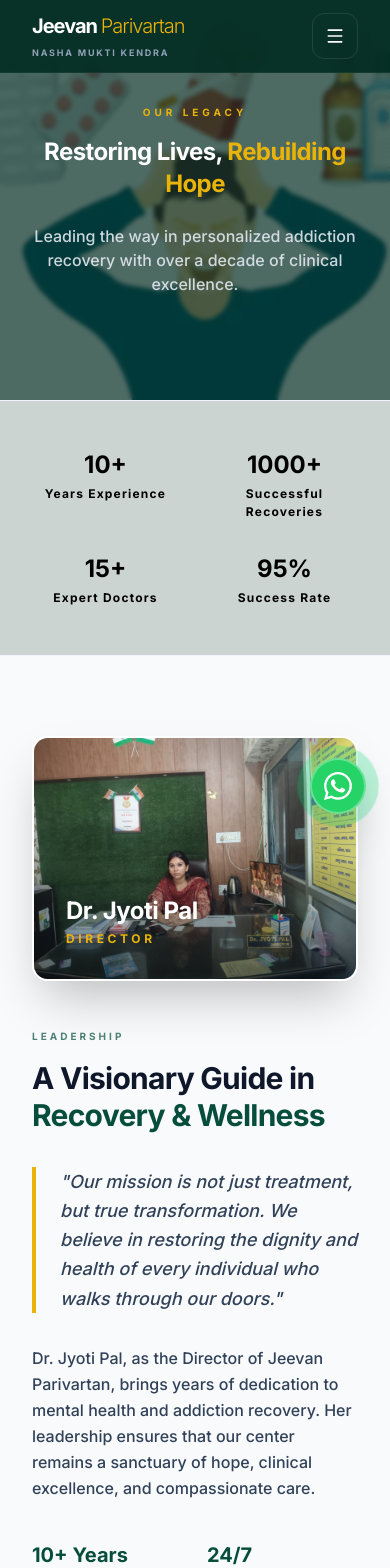
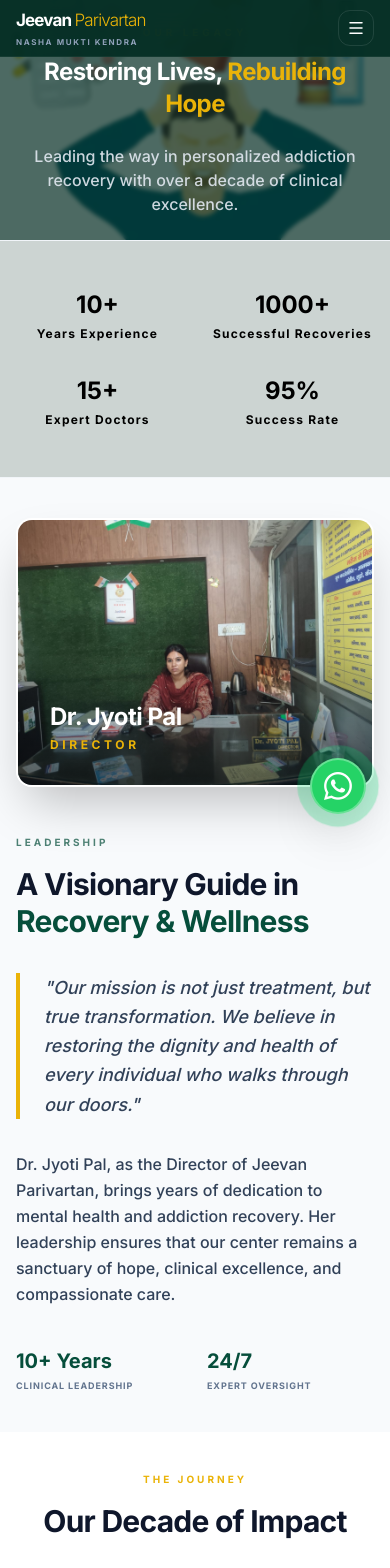
Before and after one commit to digitalsolution360web/Parivartan, a Next.js app: page /about in a window 390 px wide. Shown: the top 1568 px of the page. Built offline with nearby package versions, Linux system fonts and the light colour scheme.

Commit message:
new updated

```diff
--- a/app/about/page.tsx
+++ b/app/about/page.tsx
@@ -61,7 +61,7 @@ export default function AboutPage() {
   return (
     <div className="bg-white overflow-x-hidden">
       {/* Hero Banner - Slide Down */}
-      <section className="relative h-[45vh] min-h-[400px] flex items-center justify-center overflow-hidden">
+      <section className="relative h-[25vh] md:h-[45vh] min-h-[240px] md:min-h-[400px] flex items-center justify-center overflow-hidden">
         <Image src="/29.webp" alt="About Us" fill className="object-cover" priority />
         <div className="absolute inset-0 bg-brand-accent/70 backdrop-blur-[2px]" />
 
--- a/app/components/Footer.tsx
+++ b/app/components/Footer.tsx
@@ -93,7 +93,7 @@ const Footer = () => {
             <div className="bg-gradient-to-br from-brand-primary to-[#042f2e] p-5 rounded-[1rem] text-white shadow-2xl relative overflow-hidden group border border-white/10">
               <div className="relative z-10">
                 <p className="text-[10px] font-bold tracking-[0.3em] mb-4 opacity-70 uppercase">24/7 Helpline</p>
-                <a href="tel:08423667868" className="text-xl font-bold block mb-6 hover:text-brand-secondary transition-colors tracking-tighter">
+                <a href="tel:08423667868" className="text-xl font-bold block mb-6 hover:text-brand-secondary transition-colors tracking-tighter whitespace-nowrap">
                   084236 67868
                 </a>
                 <Link href="/contact" className="inline-flex items-center justify-center w-full gap-2 text-xs font-black uppercase tracking-widest bg-brand-secondary text-brand-primary border-b-4 border-amber-600 hover:translate-y-1 hover:border-b-0 py-4 rounded-2xl transition-all">
@@ -108,12 +108,12 @@ const Footer = () => {
         <div className="pt-12 border-t border-white/10 flex flex-col md:flex-row justify-between items-start md:items-center gap-6 text-xs font-bold tracking-widest">
           <p className="opacity-50">© 2026 Jeevan Parivartan.</p>
           <p className="flex items-center gap-2 opacity-80">
-            DESIGNED &amp; DEVELOPED BY&nbsp;
+            Designed &amp; Developed By&nbsp;
             <a
               href="https://www.digitalsolution360.in/"
               target="_blank"
               rel="noopener noreferrer"
-              className="text-brand-secondary hover:text-white transition-colors font-black uppercase tracking-widest"
+              className="text-brand-secondary hover:text-white transition-colors font-bold tracking-widest"
             >
               Digital Solution 360
             </a>
--- a/app/components/Navbar.tsx
+++ b/app/components/Navbar.tsx
@@ -36,21 +36,20 @@ const Navbar = () => {
 
   return (
     <nav
-      className={`fixed w-full z-50 transition-all duration-500 bg-brand-accent/90 backdrop-blur-xl border-b border-white/5 ${isScrolledState ? "py-3" : "py-5"
+      className={`fixed w-full z-50 transition-all duration-500 bg-brand-accent/90 backdrop-blur-xl border-b border-white/5 ${isScrolledState ? "py-2 md:py-3" : "py-3 md:py-5"
         }`}
     >
       <div className="max-width-container">
         <div className="flex justify-between items-center">
-          <Link href="/" className="flex flex-col group gap-0.5">
-            <span className={`text-xl md:text-2xl font-bold tracking-tighter transition-colors duration-500 ${isScrolledState ? "text-white" : "text-white"}`}>
+          <Link href="/" className="flex flex-col group gap-0">
+            <span className={`text-[17px] sm:text-xl md:text-2xl font-bold tracking-tighter transition-colors duration-500 ${isScrolledState ? "text-white" : "text-white"}`}>
               Jeevan <span className="text-brand-secondary font-light">Parivartan</span>
             </span>
             <div className={`h-0.5 w-0 group-hover:w-full transition-all duration-500 ${isScrolledState ? "bg-brand-secondary" : "bg-brand-secondary"}`} />
-            <span className={`text-[9px] md:text-xs font-bold tracking-[0.2em] uppercase transition-colors duration-500 ${isScrolledState ? "text-slate-400" : "text-white/80"}`}>
+            <span className={`text-[8px] sm:text-[9px] md:text-xs font-bold tracking-[0.2em] uppercase transition-colors duration-500 ${isScrolledState ? "text-slate-400" : "text-white/80"}`}>
               Nasha Mukti Kendra
             </span>
           </Link>
-
           {/* Desktop Links */}
           <div className="hidden lg:flex items-center space-x-10">
             {navLinks.map((link) => (
@@ -77,9 +76,9 @@ const Navbar = () => {
           <div className="lg:hidden flex items-center">
             <button
               onClick={() => setIsOpen(!isOpen)}
-              className={`p-3 rounded-xl border transition-all ${isScrolledState ? "text-white border-white/10" : "text-white border-white/20"}`}
+              className={`p-2 rounded-xl border transition-all ${isScrolledState ? "text-white border-white/10" : "text-white border-white/20"}`}
             >
-              {isOpen ? <X className="w-5 h-5" /> : <Menu className="w-5 h-5" />}
+              {isOpen ? <X className="w-4.5 h-4.5" /> : <Menu className="w-4.5 h-4.5" />}
             </button>
           </div>
         </div>
@@ -92,7 +91,7 @@ const Navbar = () => {
             initial={{ opacity: 0, scale: 0.95, y: -20 }}
             animate={{ opacity: 1, scale: 1, y: 0 }}
             exit={{ opacity: 0, scale: 0.95, y: -20 }}
-            className="lg:hidden fixed inset-x-4 top-20 z-[60] bg-brand-accent/95 backdrop-blur-3xl rounded-3xl shadow-3xl border border-white/10 overflow-hidden"
+            className="lg:hidden fixed inset-x-4 top-16 sm:top-20 z-[60] bg-brand-accent/95 backdrop-blur-3xl rounded-3xl shadow-3xl border border-white/10 overflow-hidden"
           >
             <div className="p-8 space-y-2">
               {navLinks.map((link) => (
--- a/app/contact/page.tsx
+++ b/app/contact/page.tsx
@@ -19,7 +19,7 @@ export default function ContactPage() {
   return (
     <div className="bg-white min-h-screen overflow-x-hidden">
       {/* Hero Banner - Slide Down */}
-      <section className="relative h-[45vh] min-h-[400px] flex items-center justify-center overflow-hidden">
+      <section className="relative h-[25vh] md:h-[45vh] min-h-[240px] md:min-h-[400px] flex items-center justify-center overflow-hidden">
         <Image src="/28.webp" alt="Contact Us" fill className="object-cover" priority />
         <div className="absolute inset-0 bg-brand-accent/90 backdrop-blur-[2px]" />
 
--- a/app/doctor/page.tsx
+++ b/app/doctor/page.tsx
@@ -43,7 +43,7 @@ export default function DoctorPage() {
   return (
     <div className="bg-white overflow-x-hidden">
       {/* Header Banner - Slide Down */}
-      <section className="relative h-[45vh] min-h-[400px] flex items-center justify-center overflow-hidden">
+      <section className="relative h-[25vh] md:h-[45vh] min-h-[240px] md:min-h-[400px] flex items-center justify-center overflow-hidden">
         <Image src="/30.webp" alt="Medical Team" fill className="object-cover" priority />
         <div className="absolute inset-0 bg-brand-accent/70 backdrop-blur-[2px]" />
 
--- a/app/gallery/page.tsx
+++ b/app/gallery/page.tsx
@@ -34,7 +34,7 @@ export default function GalleryPage() {
   return (
     <div className="bg-white min-h-screen overflow-x-hidden">
       {/* Hero - Slide Down */}
-      <section className="relative h-[45vh] min-h-[400px] flex items-center justify-center overflow-hidden">
+      <section className="relative h-[25vh] md:h-[45vh] min-h-[240px] md:min-h-[400px] flex items-center justify-center overflow-hidden">
         <Image src="/gallery_hero.webp" alt="Gallery" fill className="object-cover" priority />
         <div className="absolute inset-0 bg-brand-accent/90 backdrop-blur-[2px]" />
 
--- a/app/globals.css
+++ b/app/globals.css
@@ -118,7 +118,15 @@ body {
 
 @media (max-width: 768px) {
   .section-padding {
-    padding-top: 5rem;
-    padding-bottom: 5rem;
+    padding-top: 2.5rem;
+    padding-bottom: 2.5rem;
+  }
+  .section-margin {
+    margin-top: 2.5rem;
+    margin-bottom: 2.5rem;
+  }
+  .max-width-container {
+    padding-left: 1rem;
+    padding-right: 1rem;
   }
 }
--- a/app/services/page.tsx
+++ b/app/services/page.tsx
@@ -58,7 +58,7 @@ export default function ServicesPage() {
   return (
     <div className="bg-white overflow-x-hidden">
       {/* Hero Banner - Slide Down */}
-      <section className="relative h-[45vh] min-h-[400px] flex items-center justify-center overflow-hidden">
+      <section className="relative h-[25vh] md:h-[45vh] min-h-[240px] md:min-h-[400px] flex items-center justify-center overflow-hidden">
         <Image src="/3.webp" alt="Services" fill className="object-cover" priority />
         <div className="absolute inset-0 bg-brand-accent/70 backdrop-blur-[2px]" />
 
```
Also changed, not shown: app/page.tsx (+17 -17 lines).
